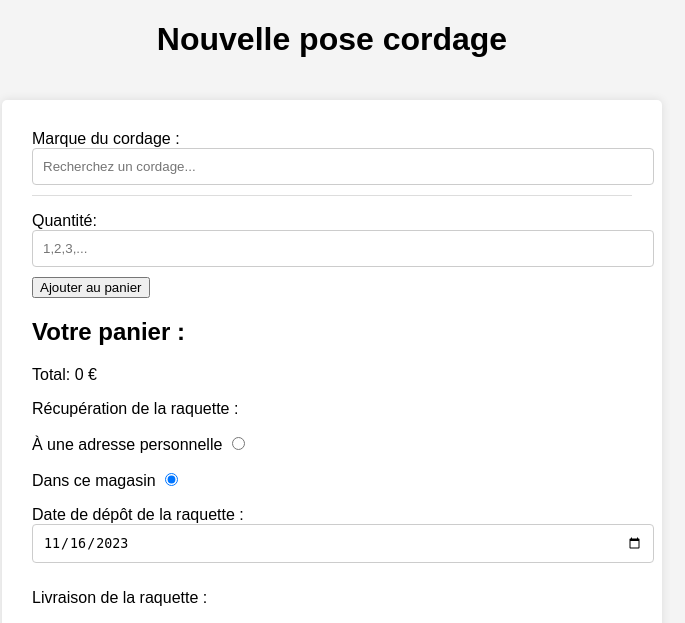
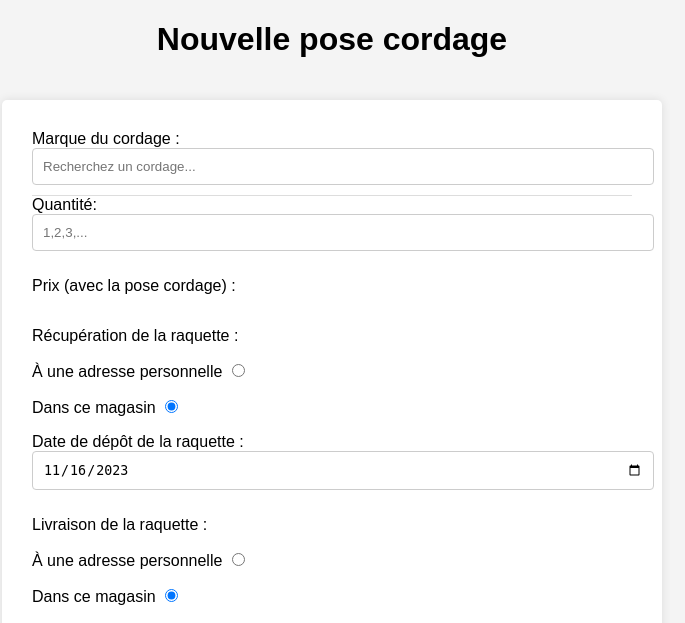
Before and after one commit to DamienBataillardGOATT/goatt-tools, a Flask app: template templates/index.html in a window 1280 px wide. Shown: the top 623 px of the page, without its empty margins (308-993 px from the left). Run offline with Flask 3, Linux system fonts and the light colour scheme; the template is opened without the code that fills it, so the values that code supplies are empty.

Commit message:
Delete Cart

```diff
--- a/static/css/styles.css
+++ b/static/css/styles.css
@@ -84,3 +84,16 @@ input[type="radio"] {
     align-items: center; /* Centrer les éléments verticalement */
     margin-bottom: 10px; /* Espacement entre chaque groupe de bouton radio et label */
 }
+
+.price-container {
+    display: flex;
+    align-items: center;
+}
+
+.price-label {
+    margin-right: 10px; /* Ajustez selon vos besoins */
+}
+
+.price-value {
+    font-weight: bold; /* Pour mettre en évidence le prix */
+}
--- a/static/routes/order_routes.py
+++ b/static/routes/order_routes.py
@@ -36,7 +36,7 @@ def stringing_order():
     pickup_time = request.form['pickup_time']
     delivery_date = request.form['pickup_delivery_date']
     delivery_time = request.form['selected_slot']
-    total_cart_price = request.form['totalCartPrice']
+    total_price = request.form['totalPrice']
     shopify_variant_id = request.form['shopifyVariantId']
 
     # Initialize variables for addresses
@@ -70,7 +70,7 @@ def stringing_order():
         'Date de livraison': delivery_date,
         'Heure de livraison': int(delivery_time),
         'Adresse de livraison': delivery_address if delivery_option == 'address' else store_delivery_address,
-        'Prix': float(total_cart_price),
+        'Prix': float(total_price),
     }
 
     # Store the order data in the session to use after creating or retrieving the client
--- a/static/scripts/script.js
+++ b/static/scripts/script.js
@@ -38,93 +38,18 @@
             var shopifyVariantId = info.shopify_variant_id;
             var quantity = document.getElementById('string_quantity').value;
             var totalPrice = unitPrice * quantity;
-            document.getElementById('string_price').textContent = 'Prix: ' + totalPrice.toFixed(2) + ' €';
+
+            var poseCordagePrice = 14.99;
+            totalPrice += poseCordagePrice;
+
+            document.getElementById('string_price').textContent = totalPrice.toFixed(2) + ' €';
             document.getElementById('shopifyVariantId').value = shopifyVariantId;
+            document.getElementById('totalPrice').value = totalPrice.toFixed(2);
         }
     }
 
     // Add an event listener to the quantity field
     document.getElementById('string_quantity').addEventListener('change', updatePrice);
-
-    // Update the initial price when the page loads
-    document.addEventListener('DOMContentLoaded', function() {
-        updatePrice();
-    });
-
-    function addToCart() {
-        var searchString = document.getElementById('searchInput').value;
-        var info = stringsInfo[searchString];
-        if (info) {
-            var brand = searchString;
-            var price = info.prix;
-            var quantity = parseInt(document.getElementById('string_quantity').value);
-            var totalItem = price * quantity;
-
-            cart.push({ brand: brand, quantity: quantity, price: price, totalItem: totalItem });
-
-            // Find "Pose cordage" in the cart
-            var poseCordageIndex = cart.findIndex(item => item.brand === "Pose cordage");
-
-            if (poseCordageIndex !== -1) {
-                // Update the quantity and the total if "Pose cordage" is in the cart
-                cart[poseCordageIndex].quantity += quantity;
-                cart[poseCordageIndex].totalItem = cart[poseCordageIndex].price * cart[poseCordageIndex].quantity;
-            } else {
-                // Add "Pose cordage" in cart with the good quantity
-                cart.push({ ...poseCordage, quantity: quantity, totalItem: poseCordage.price * quantity });
-            }
-
-            displayCart();
-        }
-    }
-
-    function displayCart() {
-        var cartList = document.getElementById('cartList');
-        var cartTotal = document.getElementById('cartTotal');
-        var inputTotalCartPrice = document.getElementById('totalCartPrice');
-        var total = 0;
-
-        cartList.innerHTML = '';
-
-        cart.forEach(function(item, index) {
-            var li = document.createElement('li');
-            li.textContent = item.brand + ' x ' + item.quantity + ' : ' + item.totalItem + ' €';
-
-            // Create a delete button
-            var deleteButton = document.createElement('button');
-            deleteButton.textContent = 'Supprimer';
-            deleteButton.onclick = function() { removeFromCart(index); }; // Delete function
-            li.appendChild(deleteButton);
-
-            cartList.appendChild(li);
-
-            total += parseFloat(item.totalItem);
-        });
-
-        cartTotal.textContent = total.toFixed(2);
-        inputTotalCartPrice.value = total.toFixed(2);
-    }
-
-    function removeFromCart(index) {
-        var itemToRemove = cart[index];
-        cart.splice(index, 1); // Delete
-
-        // Check if the delement element is a cordage
-        if (itemToRemove && itemToRemove.brand !== "Pose cordage") {
-            // Find et delete "Pose cordage"
-            var poseCordageIndex = cart.findIndex(item => item.brand === "Pose cordage");
-            if (poseCordageIndex !== -1) {
-                cart[poseCordageIndex].quantity -= itemToRemove.quantity;
-                if (cart[poseCordageIndex].quantity <= 0) {
-                    cart.splice(poseCordageIndex, 1);
-                } else {
-                    cart[poseCordageIndex].totalItem = cart[poseCordageIndex].price * cart[poseCordageIndex].quantity;
-                }
-            }
-        }
-
-        displayCart();
-    }
 
     // Function to retrieve available slots and display them in the dropdown menu
     function retrieveAndDisplaySlots() {
@@ -244,6 +169,8 @@
         var mm = String(today.getMonth() + 1).padStart(2, '0'); // Janvier est 0 !
         var yyyy = today.getFullYear();
 
+        updatePrice();
+
         pickupOptions.forEach(function(option) {
             option.addEventListener('change', function() {
                 var pickupTimeField = document.getElementById('pickup_time');
@@ -254,7 +181,6 @@
                     pickupTimeField.required = true;
                 } else if (this.value === 'store') {
                     document.getElementById('pickup_address_container').style.display = 'none';
-                    document.getElementById('store_pickup_address').value = storeAddress;
                     document.getElementById('pickup_time_container').style.display = 'none';
                     pickupTimeField.required = false;
                 }
@@ -270,7 +196,6 @@
                     document.getElementById('store_delivery_address').value = '';
                 } else if (this.value === 'store') {
                     document.getElementById('delivery_address_container').style.display = 'none';
-                    document.getElementById('store_delivery_address').value = storeAddress;
                 }
             });
         });
--- a/templates/index.html
+++ b/templates/index.html
@@ -19,25 +19,16 @@
         <!-- Hidden field to store the shopify variant id -->
         <input type="hidden" id="shopifyVariantId" name="shopifyVariantId">
 
-        <p id="string_price"></p>
-
         <!-- Quantity of string -->
         <label for="string_quantity">Quantité: </label>
         <input type="number" id="string_quantity" name="string_quantity" min="0" placeholder="1,2,3,..." required>
 
-        <!-- Button to add to cart -->
-        <button type="button" onclick="addToCart()">Ajouter au panier</button>
+        <div class="price-container">
+            <p class="price-label">Prix (avec la pose cordage) :</p>
+            <p id="string_price" class="price-value"></p>
+        </div>
 
-        <!-- Cart -->
-        <div id="cart">
-            <h2>Votre panier :</h2>
-            <ul id="cartList">
-                <!-- Cart items will be added here -->
-            </ul>
-            <p>Total: <span id="cartTotal">0</span> €</p>
-            <!-- Hidden field to store the total cart price -->
-            <input type="hidden" id="totalCartPrice" name="totalCartPrice" value="0">
-        </div>
+        <input type="hidden" id="totalPrice" name="totalPrice">
 
         <!-- Pickup option -->
         <div>
@@ -52,7 +43,6 @@
             </div>
         </div>
 
-
         <!-- Pickup address -->
         <div id="pickup_address_container" style="display:none;">
             <label for="pickup_address">Adresse de récupération :</label>
@@ -61,7 +51,7 @@
         </div>
 
         <!-- Hidden field to store the selected store's address -->
-        <input type="hidden" id="store_pickup_address" name="store_pickup_address">
+        <input type="hidden" id="store_pickup_address" name="store_pickup_address" value="174 Quai de Jemmapes, 75010 Paris, France">
 
         <!-- Selection of racket drop-off date -->
         <div>
@@ -96,7 +86,7 @@
         </div>
 
         <!-- Hidden field to store the selected delivery store's address -->
-        <input type="hidden" id="store_delivery_address" name="store_delivery_address">
+        <input type="hidden" id="store_delivery_address" name="store_delivery_address" value="174 Quai de Jemmapes, 75010 Paris, France">
 
         <!-- Selection of pickup/delivery date -->
         <label for="pickup_delivery_date">Date de récupération/livraison :</label>
```
